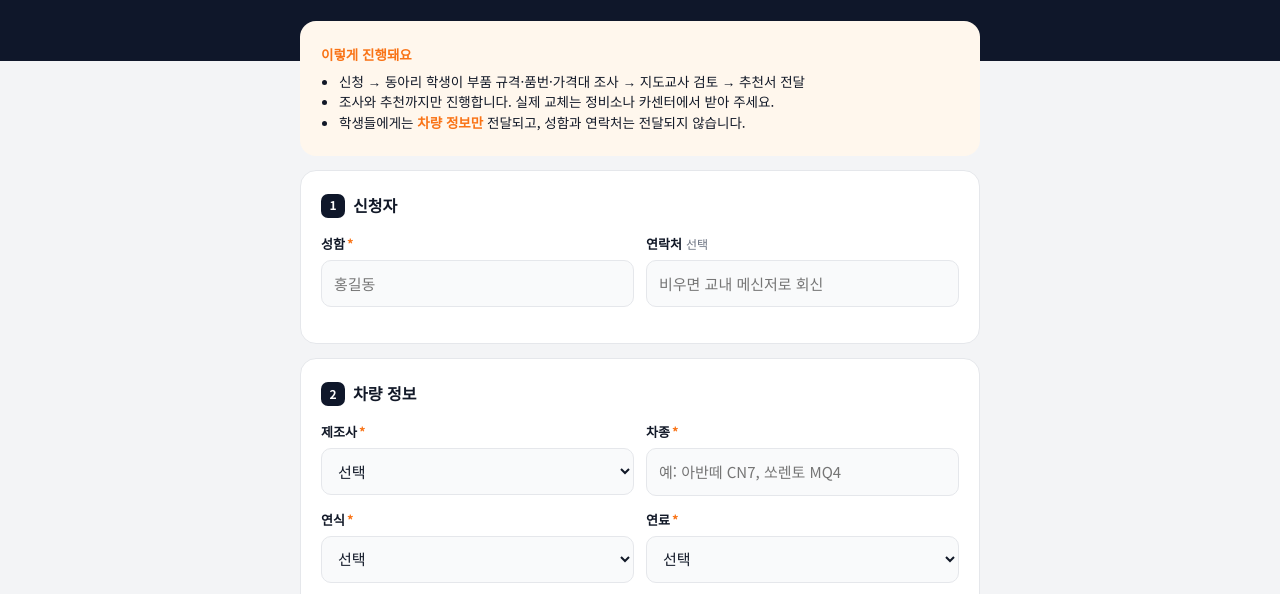
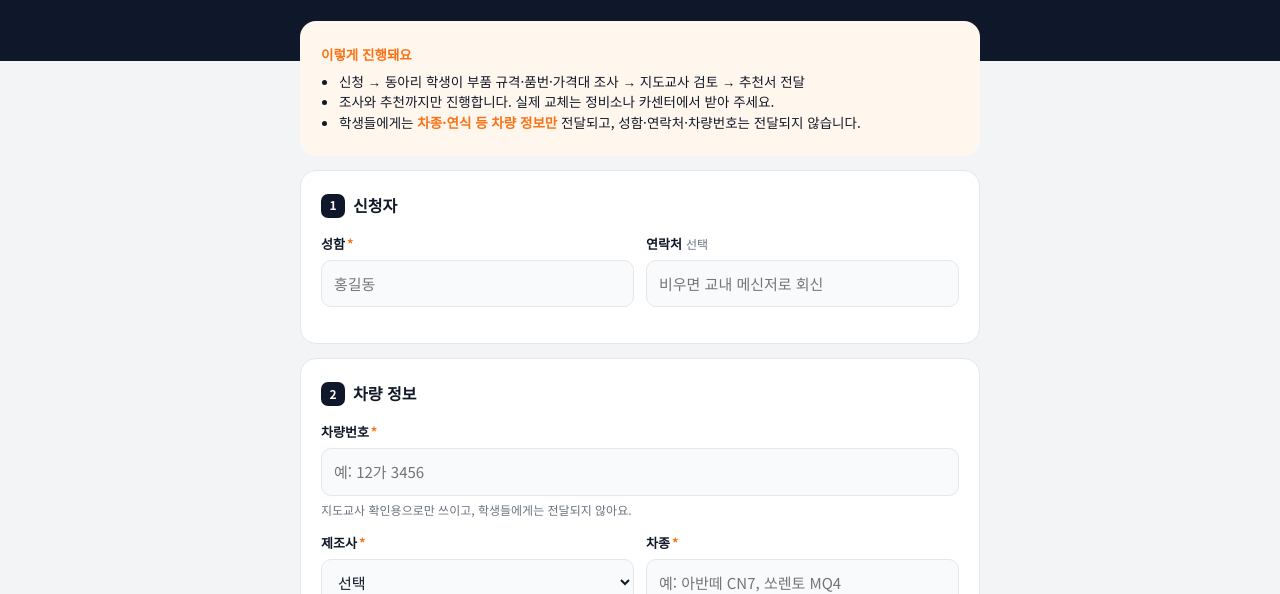
Before and after one commit to shinhs2549-dev/yangil-auto-club, a plain HTML site: page car-care/index.html in a window 1280 px wide. Shown: the part 139-733 px from the top of the page. Drawn offline with Linux system fonts and the light colour scheme.

Commit message:
차량 케어: 신청서에 차량번호 추가 (시트·메일에만 저장, 학생·단톡방 비공개)
Co-Authored-By: Claude Opus 5.5 <noreply@anthropic.com>
Claude-Session: https://claude.ai/code/session_01PDouQNti754vtrZB15jcfq

```diff
--- a/car-care/index.html
+++ b/car-care/index.html
@@ -87,7 +87,7 @@
     <ul>
       <li>신청 → 동아리 학생이 부품 규격·품번·가격대 조사 → 지도교사 검토 → 추천서 전달</li>
       <li>조사와 추천까지만 진행합니다. 실제 교체는 정비소나 카센터에서 받아 주세요.</li>
-      <li>학생들에게는 <b>차량 정보만</b> 전달되고, 성함과 연락처는 전달되지 않습니다.</li>
+      <li>학생들에게는 <b>차종·연식 등 차량 정보만</b> 전달되고, 성함·연락처·차량번호는 전달되지 않습니다.</li>
     </ul>
   </div>
 
@@ -109,6 +109,11 @@
 
     <section class="card">
       <h2><span class="n">2</span>차량 정보</h2>
+      <div class="f">
+        <label class="t" for="plate">차량번호<span class="req">*</span></label>
+        <input type="text" id="plate" name="plate" placeholder="예: 12가 3456" autocomplete="off">
+        <div class="hint">지도교사 확인용으로만 쓰이고, 학생들에게는 전달되지 않아요.</div>
+      </div>
       <div class="row">
         <div class="f">
           <label class="t" for="maker">제조사<span class="req">*</span></label>
@@ -207,7 +212,7 @@
       <label class="agree">
         <input type="checkbox" id="agree">
         <span>개인정보 수집·이용에 동의합니다.<span class="req">*</span>
-          <small>수집 항목: 성함, 연락처(선택), 차량 정보 · 목적: 부품 조사 및 추천서 회신 · 보관: 해당 학년도 말까지 보관 후 파기</small>
+          <small>수집 항목: 성함, 연락처(선택), 차량번호, 차량 정보 ·목적: 부품 조사 및 추천서 회신 · 보관: 해당 학년도 말까지 보관 후 파기</small>
         </span>
       </label>
     </section>
@@ -291,6 +296,7 @@ form.addEventListener('submit', async e => {
   const items = [...document.querySelectorAll('input[name=items]:checked')].map(c => c.value);
 
   if (!v('name'))  return showErr('성함을 입력해 주세요.', $('name'));
+  if (!v('plate')) return showErr('차량번호를 입력해 주세요.', $('plate'));
   if (!v('maker')) return showErr('제조사를 선택해 주세요.', $('maker'));
   if (!v('model')) return showErr('차종을 입력해 주세요.', $('model'));
   if (!v('year'))  return showErr('연식을 선택해 주세요.', $('year'));
@@ -304,6 +310,7 @@ form.addEventListener('submit', async e => {
   const data = {
     id: makeId(),
     name: v('name'), contact: v('contact'),
+    plate: v('plate').replace(/\s+/g, ' '),
     maker: v('maker'), model: v('model'), year: v('year'), fuel: v('fuel'),
     trim: v('trim'), km: v('km').replace(/,/g,''), vin: v('vin'),
     items: items.map(i => i === '기타' ? `기타(${v('etc')})` : i).join(', '),
```
Also changed, not shown: 1 other file.
